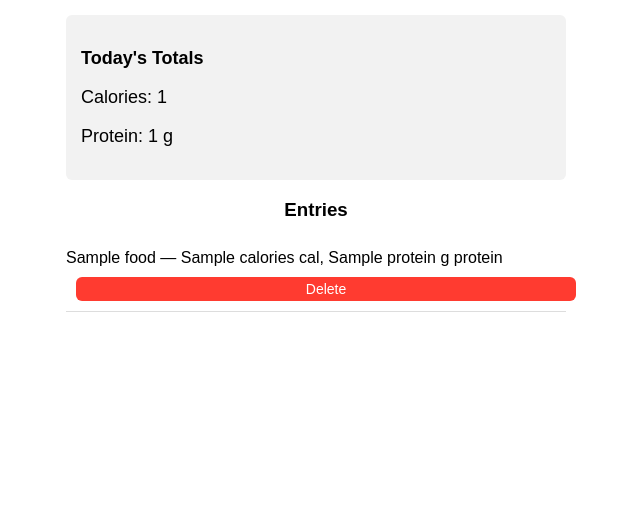
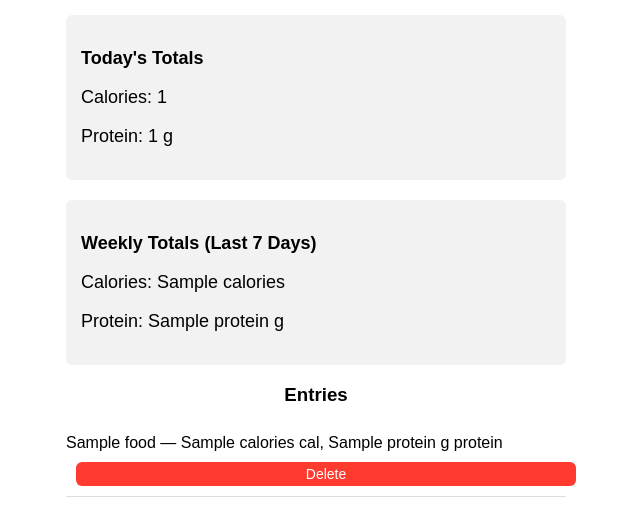
Before and after one commit to pngoldrick-hue/nutrition_tracker-2, a Flask app: template templates/index.html in a window 1280 px wide. Shown: the part 296-813 px from the top of the page, without its empty margins (324-964 px from the left). Before the commit the page ends 608 px from the top, so only its background shows below. Run offline with Flask 3, Linux system fonts and the light colour scheme; the template is opened without the code that fills it: most values are stand-ins (such as "Sample title", 1, 10 or a date in 2020).

Commit message:
Update index.html

```diff
--- a/templates/index.html
+++ b/templates/index.html
@@ -70,6 +70,12 @@
     <p>Protein: {{ total_pro }} g</p>
 </div>
 
+<div class="totals" style="margin-top:20px;">
+    <p><strong>Weekly Totals (Last 7 Days)</strong></p>
+    <p>Calories: {{ weekly.calories }}</p>
+    <p>Protein: {{ weekly.protein }} g</p>
+</div>
+
 <h3>Entries</h3>
 
 {% for item in entries %}
```
